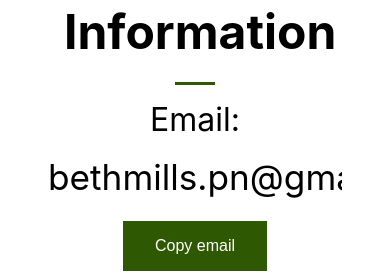
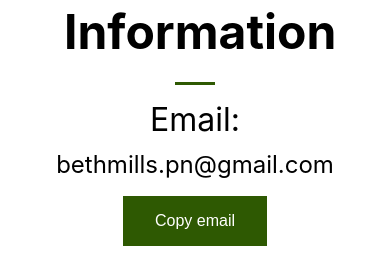
Before and after one commit to bethjm/portfolio, a React (Create React App) app: page / in a window 390 px wide. Shown: the part 10740-11013 px from the top of the page. Built offline with nearby package versions, Linux system fonts and the light colour scheme.

Commit message:
updated font size for email on mobile

```diff
--- a/src/components/CopyFeature/ClipboardCopy.css
+++ b/src/components/CopyFeature/ClipboardCopy.css
@@ -27,3 +27,9 @@
   transition-duration: 0.4s;
   cursor: pointer;
 }
+
+@media screen and (max-width: 940px) {
+  #copy-text {
+    font-size: 1.5rem;
+  }
+}
```
